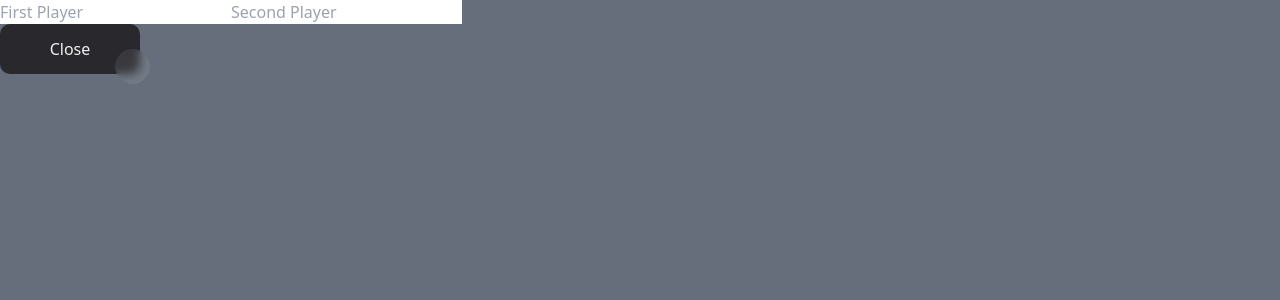
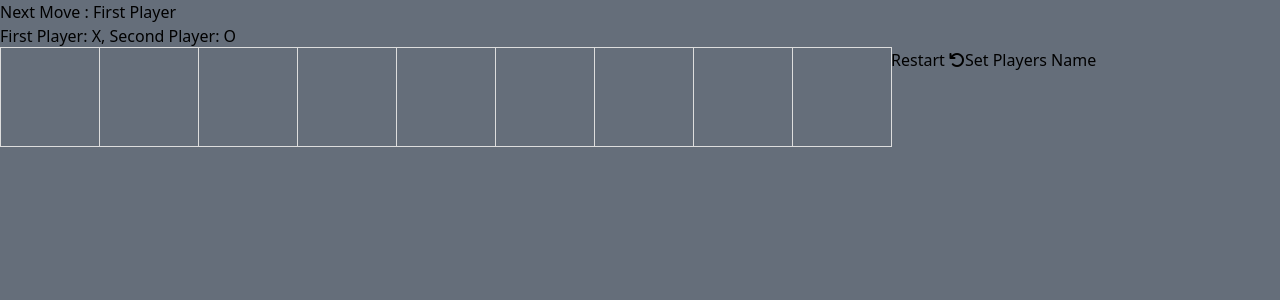
Before and after one commit to MU1147-LEGEND/tic-tac-toe, a React (Vite) app: page / in a window 1280 px wide. Shown: the top 300 px of the page. Built offline with nearby package versions, Linux system fonts and the light colour scheme.

Commit message:
Refactor Tic-tac-toe component to remove modal for player names

```diff
--- a/src/components/tic-tac-toe/Tic-tac-toe.jsx
+++ b/src/components/tic-tac-toe/Tic-tac-toe.jsx
@@ -16,7 +16,7 @@ export default function Board() {
     const [secPlayer, setSecPlayer] = useState("Second Player");
     const [firstValue, setFirstValue] = useState("");
     const [secondValue, setSecondValue] = useState("");
-    const [isOpenModal, setIsOpenModal] = useState(true);
+    const [isOpenModal, setIsOpenModal] = useState(false);
 
     const winner = calculateWinner(squares);
     let status;
@@ -70,13 +70,15 @@ export default function Board() {
 
         <>{isOpenModal?
             (<div onClick={(e) => { closeModal(e) }} className="modal absolute h-screen flex items-center justify-center bg-gray-600/70 w-full">
-                <div onClick={(e)=>{e.stopPropagation()}} className="playerName relative flex flex-col items-center gap-4 bg-slate-400 h-2/3 w-4/5 md:h-1/2 md:w-3/4 lg:w-1/3 px-8 md:px-20 rounded-xl pt-16">
+                <div onClick={(e)=>{e.stopPropagation()}} className="playerName relative flex flex-col items-center gap-4 bg-slate-400 h-1/2 w-4/5 md:h-1/2 md:w-3/4 lg:w-1/3 px-8 md:px-20 rounded-xl pt-16">
+                    <form className='flex flex-col justify-center items-center gap-4'>
                     <input onChange={(e) => { getFirstPlayer(e) }} className="shadow appearance-none border rounded w-full py-2 px-3 text-gray-700 leading-tight focus:outline-none focus:shadow-outline" type="text" value={firstValue} placeholder="First Player" />
                     <input onChange={(e) => { getSecondPlayer(e) }} className="shadow appearance-none border rounded w-full py-2 px-3 text-gray-700 leading-tight focus:outline-none focus:shadow-outline" type="text" value={secondValue} placeholder="Second Player" />
 
                     <div className="closeButton absolute bottom-8">
-                        <button onClick={(e) => { closeModal(e) }} className="button-86" role="button">Close</button>
+                        <button  onClick={(e) => { closeModal(e) }} className="button-86" role="button">Close</button>
                     </div>
+                    </form>
 
                 </div>
             </div>)
```
